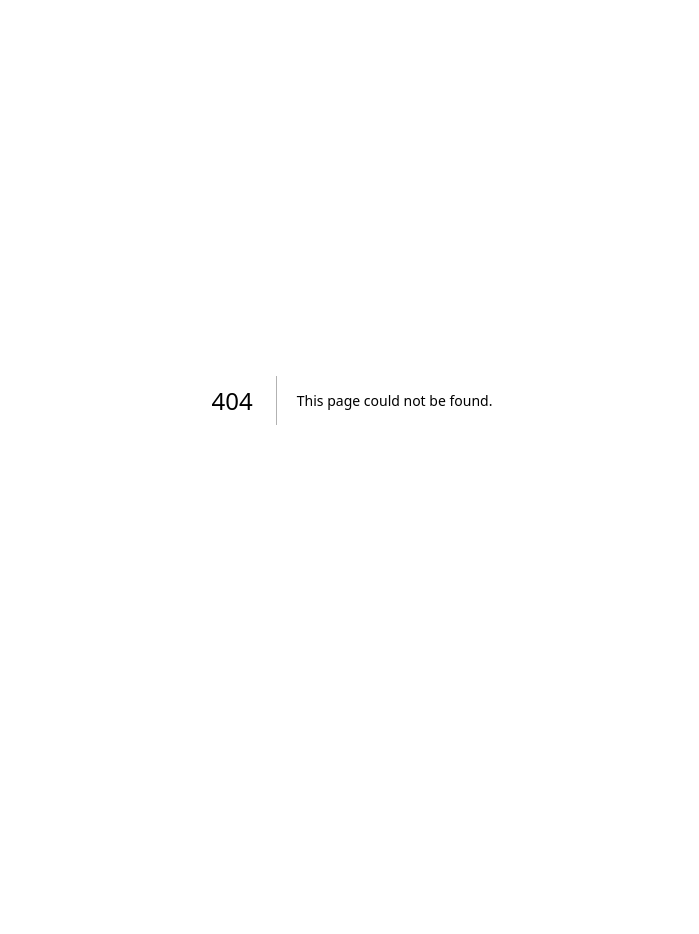
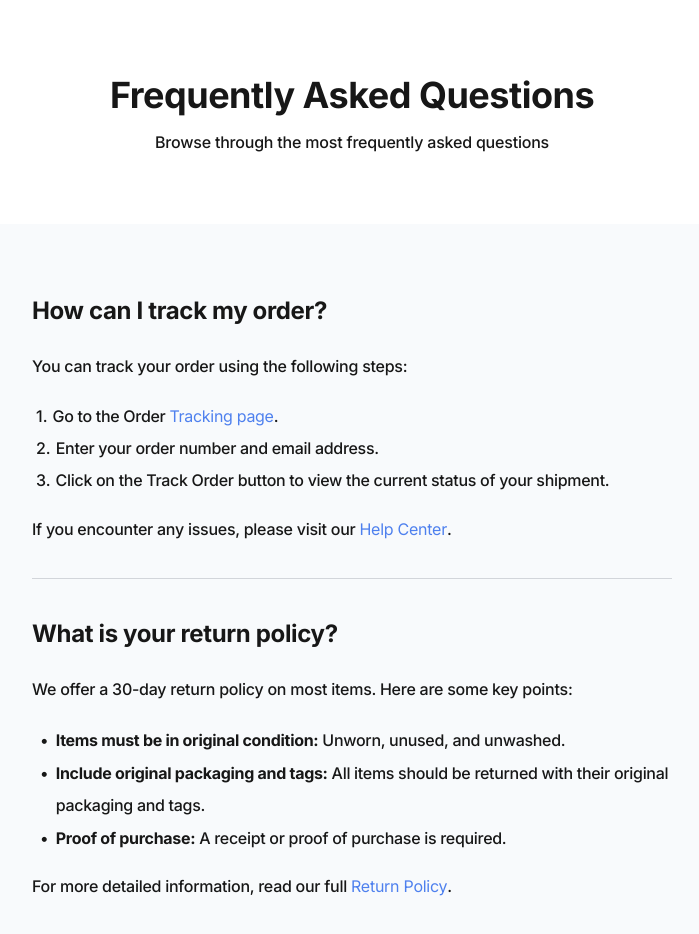
Before and after one commit to adrian-villamil/responsive-design-challenges, a Next.js app: page /simple-faq in a window 1280 px wide. Before the commit this address had no page. Shown: the top 934 px of the page, without its empty margins (288-987 px from the left). Before the commit the page ends 800 px from the top, so only its background shows below. Built offline with nearby package versions, Linux system fonts and the light colour scheme.

Commit message:
Simple FAQ Challenge.

```diff
--- a/src/app/layout.tsx
+++ b/src/app/layout.tsx
@@ -1,7 +1,7 @@
 import type { Metadata } from "next";
 import localFont from "next/font/local";
+import { ThemeProvider } from "@/components/providers/theme-provider";
 import "./globals.css";
-import { ThemeProvider } from "@/components/providers/theme-provider";
 
 const geistSans = localFont({
   src: "./fonts/GeistVF.woff",
--- /dev/null
+++ b/src/app/simple-faq/page.tsx
@@ -0,0 +1,59 @@
+import { Inter } from "next/font/google";
+import Link from "next/link";
+
+const interFont = Inter({
+  subsets: ['latin']
+});
+
+export default function SimpleFaqPage() {
+  return (
+    <main className={`${interFont.className}`}>
+      <div className="pt-[75px] pb-[70px] space-y-[15px]">
+        <h1 className="text-4xl font-bold text-center tracking-[-0.5px]">Frequently Asked Questions</h1>
+        <p className="text-center font-medium tracking-[-0.2px]">Browse through the most frequently asked questions</p>
+      </div>
+      <div className="py-[71px] bg-[#F8FAFC]">
+        <div className="w-full xl:max-w-screen-xl mx-auto px-5 lg:px-48 xl:px-80 divide-y divide-[#D2D5DA]">
+          <section className="pb-[37px]">
+            <h1 className="text-2xl font-bold tracking-[-0.35px] mb-[27px]">How can I track my order?</h1>
+            <p className="font-medium tracking-[-0.25px] mb-[26px]">You can track your order using the following steps:</p>
+            <div className="ml-1 mb-[25px] font-medium space-y-2">
+              <div className="flex gap-[5px]">
+                <span>1.</span>
+                <p className="tracking-[-0.3px]">Go to the Order <Link href={'#'} className="text-[#4E80EE] font-normal">Tracking page</Link>.</p>
+              </div>
+              <div className="flex gap-[5px]">
+                <span>2.</span>
+                <p className="tracking-[-0.3px]">Enter your order number and email address.</p>
+              </div>
+              <div className="flex gap-[5px]">
+                <span>3.</span>
+                <p className="tracking-[-0.3px]">Click on the Track Order button to view the current status of your shipment.</p>
+              </div>
+            </div>
+            <p className="font-medium tracking-[-0.26px]">If you encounter any issues, please visit our <Link href={'#'} className="text-[#4E80EE] font-normal">Help Center</Link>.</p>
+          </section>
+          <section className="pt-[39px]">
+            <h1 className="text-2xl font-bold tracking-[-0.35px] mb-[27px]">What is your return policy?</h1>
+            <p className="font-medium tracking-[-0.25px] mb-[23px]">We offer a 30-day return policy on most items. Here are some key points:</p>
+            <div className="ml-2 mb-5 font-medium space-y-[1px]">
+              <div className="flex gap-[7.5px]">
+                <span className="leading-loose tracking-[-0.3px]">•</span>
+                <p className="tracking-[-0.3px] leading-loose"><span className="font-bold">Items must be in original condition:</span> Unworn, unused, and unwashed.</p>
+              </div>
+              <div className="flex gap-[7.5px]">
+                <span className="leading-loose tracking-[-0.3px]">•</span>
+                <p className="tracking-[-0.3px] leading-loose"><span className="font-bold">Include original packaging and tags:</span> All items should be returned with their original packaging and tags.</p>
+              </div>
+              <div className="flex gap-[7.5px]">
+                <span className="leading-loose tracking-[-0.3px]">•</span>
+                <p className="tracking-[-0.3px] leading-loose"><span className="font-bold">Proof of purchase:</span> A receipt or proof of purchase is required.</p>
+              </div>
+            </div>
+            <p className="font-medium tracking-[-0.26px]">For more detailed information, read our full <Link href={'#'} className="text-[#4E80EE] font-normal">Return Policy</Link>.</p>
+          </section>
+        </div>
+      </div>
+    </main>
+  );
+}
```
